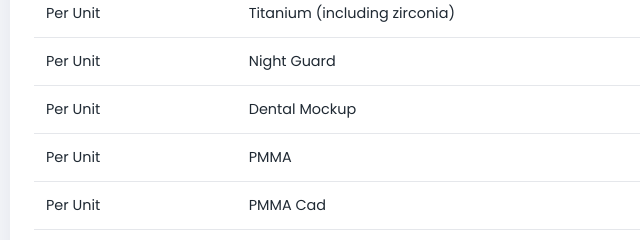
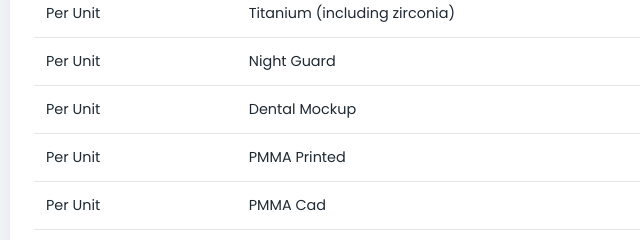
Before and after one commit to usskilssss-ui/dental-lab-website, a plain HTML site: page index.html in a window 1280 px wide. Shown: the part 3120-3360 px from the top of the page, 70-710 px from the left. Drawn offline with Linux system fonts and the light colour scheme.

Commit message:
Rename the PMMA price row to PMMA Printed.

```diff
--- a/index.html
+++ b/index.html
@@ -289,7 +289,7 @@
             </tr>
             <tr>
               <td data-i18n="price.unit">Per Unit</td>
-              <td data-i18n="price.pmma">PMMA</td>
+              <td data-i18n="price.pmma">PMMA Printed</td>
               <td>100</td>
             </tr>
             <tr>
@@ -463,7 +463,7 @@
         "price.titanium": "Titanium (including zirconia)",
         "price.night": "Night Guard",
         "price.mockup": "Dental Mockup",
-        "price.pmma": "PMMA",
+        "price.pmma": "PMMA Printed",
         "price.pmmaCad": "PMMA Cad",
         "price.note": "* Prices may vary based on case complexity. Please contact us for a detailed quotation.",
         "locations.title": "Our Locations",
@@ -558,7 +558,7 @@
         "price.titanium": "تيتانيوم (شامل الزركونيا)",
         "price.night": "نايت جارد",
         "price.mockup": "موك أب",
-        "price.pmma": "PMMA",
+        "price.pmma": "PMMA Printed",
         "price.pmmaCad": "PMMA Cad",
         "price.note": "* قد تختلف الأسعار حسب صعوبة الحالة. تواصل معنا لعرض سعر تفصيلي.",
         "locations.title": "فروعنا",
```
